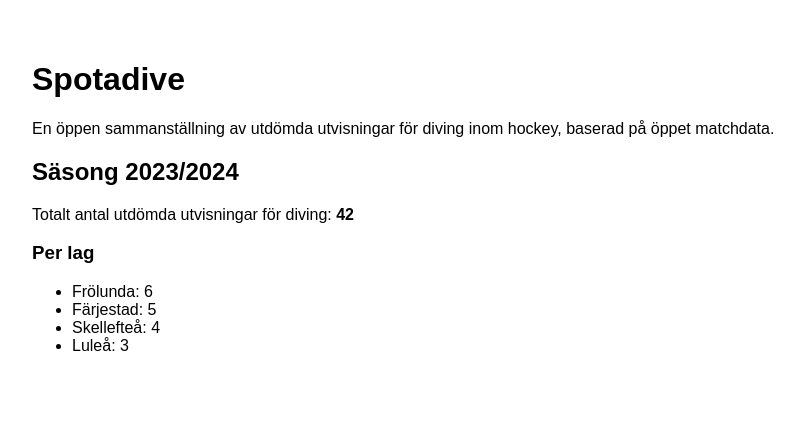
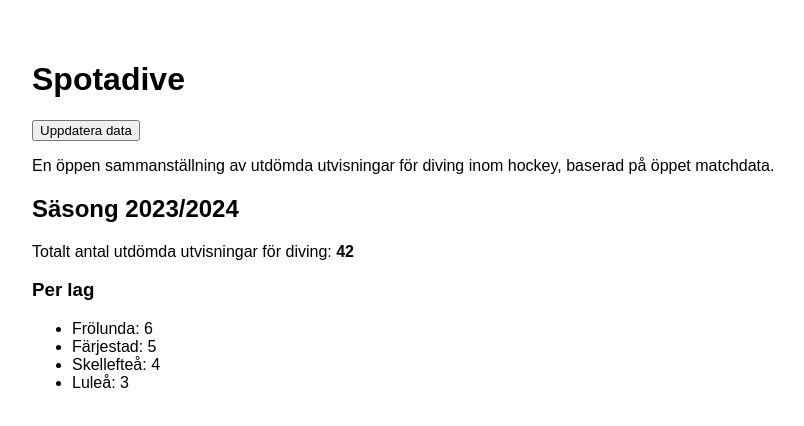
Before and after one commit to foreningslivetdev/spotadive, a Next.js app: page / in a window 1280 px wide. Shown: the top 426 px of the page, without its empty margins (8-812 px from the left). Built offline with nearby package versions, Linux system fonts and the light colour scheme.

Commit message:
Implement data update button with API call
Added a button to trigger data update via API call.

```diff
--- a/app/page.js
+++ b/app/page.js
@@ -1,9 +1,33 @@
 import data from "../data/diving.json";
+
+async function triggerUpdate() {
+  const res = await fetch("/api/import", {
+    method: "POST",
+    headers: {
+      "Authorization": `Bearer ${process.env.NEXT_PUBLIC_IMPORT_TOKEN}`
+    }
+  });
+
+  if (res.ok) {
+    alert("Uppdatering startad");
+  } else {
+    alert("Kunde inte uppdatera");
+  }
+}
+
 
 export default function Home() {
   return (
     <main style={{ padding: "2rem", fontFamily: "sans-serif" }}>
       <h1>Spotadive</h1>
+
+  <button
+  onClick={triggerUpdate}
+  className="px-4 py-2 bg-cyan-500 text-black rounded-lg text-sm font-semibold"
+>
+  Uppdatera data
+</button>
+
 
       <p>
         En öppen sammanställning av utdömda utvisningar för diving inom hockey,
```
